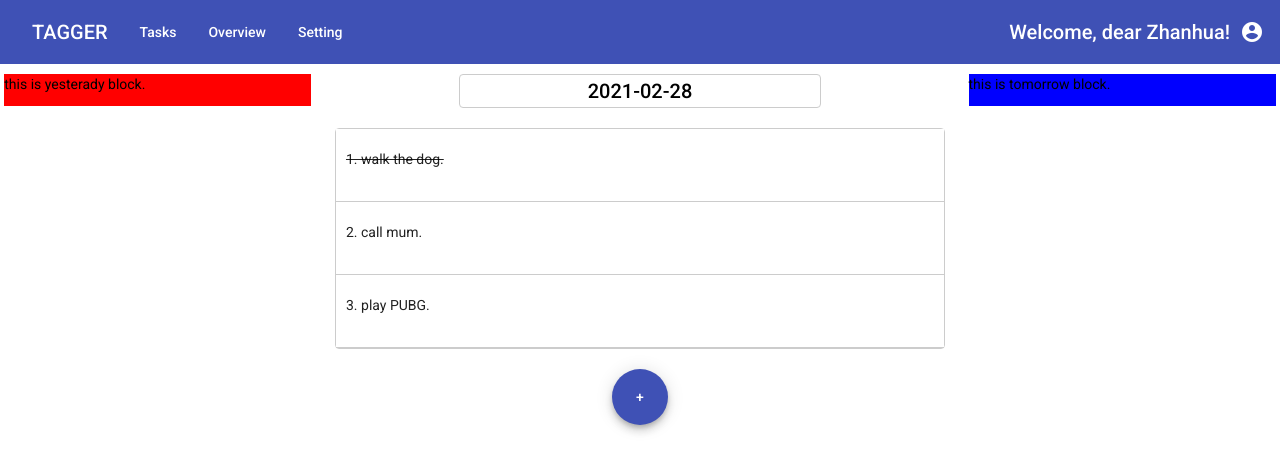
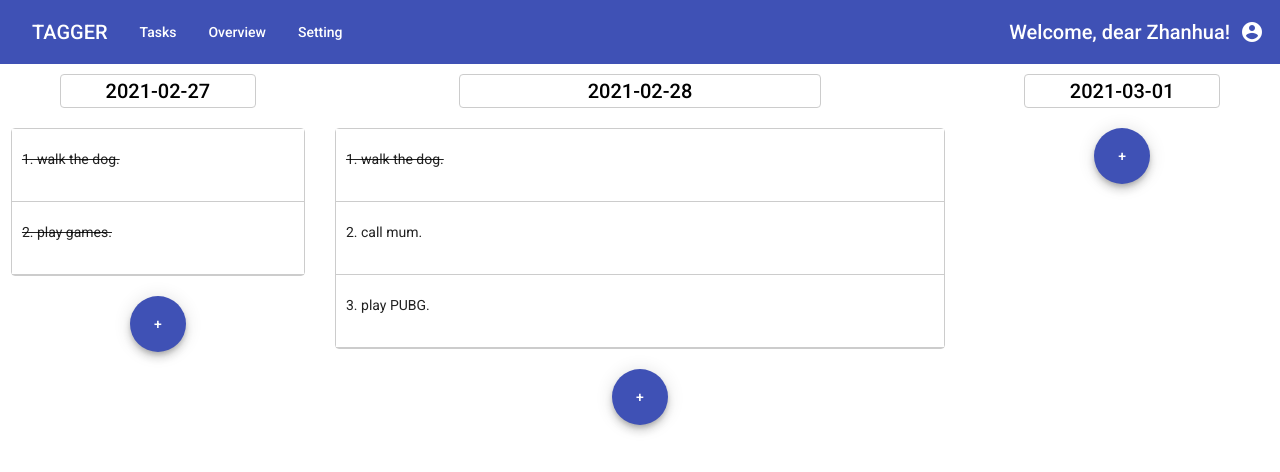
Before and after one commit to zhanhualiang/tagged, an Angular app: page / in a window 1280 px wide. Shown: the top 472 px of the page. Built offline with nearby package versions, Linux system fonts and the light colour scheme.

Commit message:
use daily-tab in all 3 area in task-view

```diff
--- a/src/app/daily-tab/daily-tab.component.html
+++ b/src/app/daily-tab/daily-tab.component.html
@@ -1,7 +1,7 @@
 <div fxLayout="column" fxLayoutAlign="center">
     <app-tab-header [date]="date"></app-tab-header>
-    <app-task-list [tasks]="todayTaskList" ></app-task-list>
-    <div class="task-add-button">
+    <app-task-list [tasks]="todayTaskList" *ngIf="hasTask"></app-task-list>
+    <div class="task-add-button" *ngIf="!isBeforeToday(date)">
         <button mat-fab color="primary">
             +
         </button>
--- a/src/app/daily-tab/daily-tab.component.ts
+++ b/src/app/daily-tab/daily-tab.component.ts
@@ -1,4 +1,4 @@
-import { Component, OnInit } from '@angular/core';
+import { Component, Input, OnInit } from '@angular/core';
 import {CdkDragDrop, moveItemInArray} from '@angular/cdk/drag-drop';
 import { Task } from '../class/task';
 
@@ -8,35 +8,34 @@ import { Task } from '../class/task';
   styleUrls: ['./daily-tab.component.css']
 })
 export class DailyTabComponent implements OnInit {
+  @Input('date') inputDate? : string;
+  @Input('taskList') inputTaskList? : Task[];
 
-  date: string = "2021-02-28";
+  date: string = "";
   isToday: boolean = false;
+  hasTask: boolean = false;
 
-  todayTaskList: Task[] = [
-    {
-      name: "walk the dog.",
-      date: "2021-02-27",
-      finish: true
-    },
-    {
-      name: "call mum.",
-      date: "2021-02-27",
-      finish: false
-    },
-    {
-      name: "play PUBG.",
-      date: "2021-02-27",
-      finish: false
+  todayTaskList: Task[] = []
+
+  constructor() { }
+
+  ngOnInit(): void {
+    if(this.inputDate) {
+      this.date = this.inputDate;
     }
-  ]
 
-  constructor() {
+    if(this.inputTaskList) {
+      this.todayTaskList = this.inputTaskList;
+      if(this.todayTaskList.length !== 0) {
+        this.hasTask = true;
+      }
+    }
+
     if(this.date == this.getCurrentDate()) {
       this.isToday = true;
+
     }
-  }
-
-  ngOnInit(): void {  }
+   }
 
   drop(event: CdkDragDrop<string[]>) {
     moveItemInArray(this.todayTaskList, event.previousIndex, event.currentIndex);
@@ -46,4 +45,8 @@ export class DailyTabComponent implements OnInit {
     return new Date().toISOString().split('T')[0];
   }
 
+  isBeforeToday(day: string) {
+    return new Date(day).valueOf() < new Date(this.getCurrentDate()).valueOf();
+  }
+
 }
--- a/src/app/tagged-task-view/tagged-task-view.component.html
+++ b/src/app/tagged-task-view/tagged-task-view.component.html
@@ -1,15 +1,17 @@
 <div class="container" fxLayout="row wrap" fxLayoutAlign="space-around">
     <div fxLayout="column" fxFlex="24" fxHide.lt-sm>
-        <div id="yesterday" style="background-color: red;">
-            <p>this is yesterady block.</p>
+        <div id="yesterday">
+            <app-daily-tab [date]="yesterday" [taskList]="previousTaskList"></app-daily-tab>
         </div>
     </div>
     <div fxLayout="column" fxFlex="50" fxFlex.lt-sm="95">
-        <app-daily-tab></app-daily-tab>
+        <div id="today">
+            <app-daily-tab [date]="date" [taskList]="mainTaskList"></app-daily-tab>
+        </div>
     </div>
     <div fxLayout="column" fxFlex="24" fxHide.lt-sm>
-        <div id="tomorrow" style="background-color: blue;">
-            <p>this is tomorrow block.</p>
+        <div id="tomorrow">
+            <app-daily-tab [date]="tomorrow" [taskList]="nextTaskList"></app-daily-tab>
         </div>
     </div>
 </div>
--- a/src/app/tagged-task-view/tagged-task-view.component.ts
+++ b/src/app/tagged-task-view/tagged-task-view.component.ts
@@ -1,4 +1,5 @@
 import { Component, OnInit } from '@angular/core';
+import { Task } from '../class/task';
 
 @Component({
   selector: 'app-tagged-task-view',
@@ -7,9 +8,60 @@ import { Component, OnInit } from '@angular/core';
 })
 export class TaggedTaskViewComponent implements OnInit {
 
+  yesterday: string = "";
+  date: string = "2021-02-28";
+  tomorrow: string = "";
+
+  previousTaskList: Task[] = [
+    {
+      name: "walk the dog.",
+      date: "2021-02-27",
+      finish: true
+    },
+    {
+      name: "play games.",
+      date: "2021-02-27",
+      finish: true
+    },
+  ];
+
+  mainTaskList: Task[] = [
+    {
+      name: "walk the dog.",
+      date: "2021-02-27",
+      finish: true
+    },
+    {
+      name: "call mum.",
+      date: "2021-02-27",
+      finish: false
+    },
+    {
+      name: "play PUBG.",
+      date: "2021-02-27",
+      finish: false
+    }
+  ];
+
+  nextTaskList: Task[] = [];
+
   constructor() { }
 
   ngOnInit(): void {
+    this.yesterday = this.getPreviousDate(this.date);
+    this.tomorrow = this.getNextDate(this.date);
+  }
+
+  getCurrentDate() {
+    return new Date().toISOString().split('T')[0];
+  }
+
+  getPreviousDate(day: string) {
+    return new Date(new Date(day).getTime() - 864e5).toISOString().split('T')[0];
+  }
+
+  getNextDate(day: string) {
+    return new Date(new Date(day).getTime() + 864e5).toISOString().split('T')[0];
   }
 
 }
```
